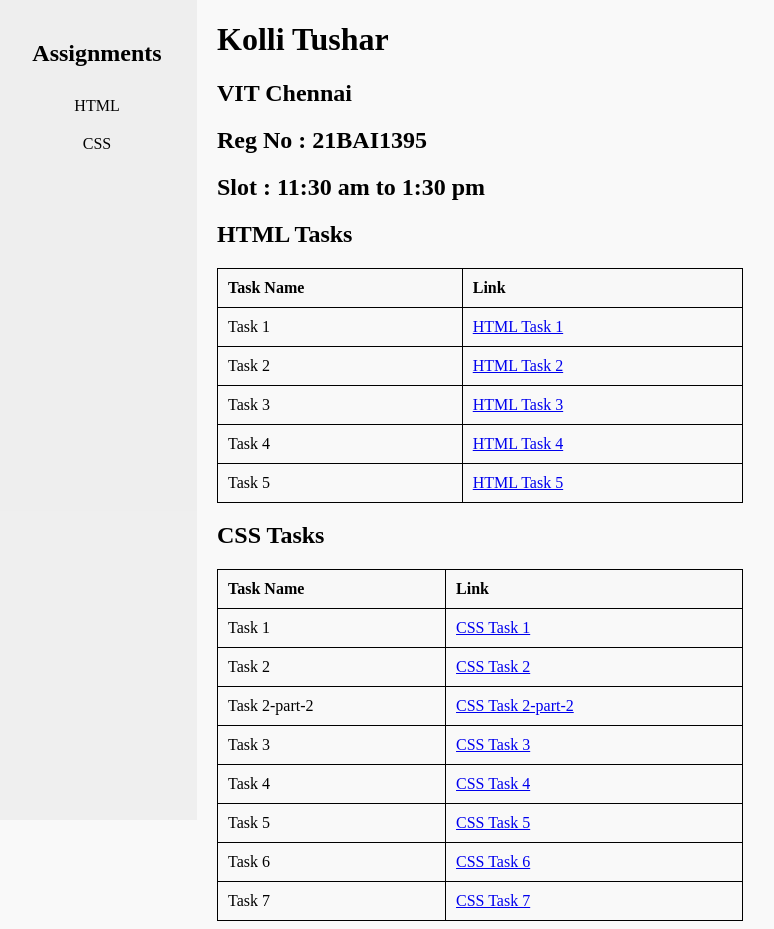
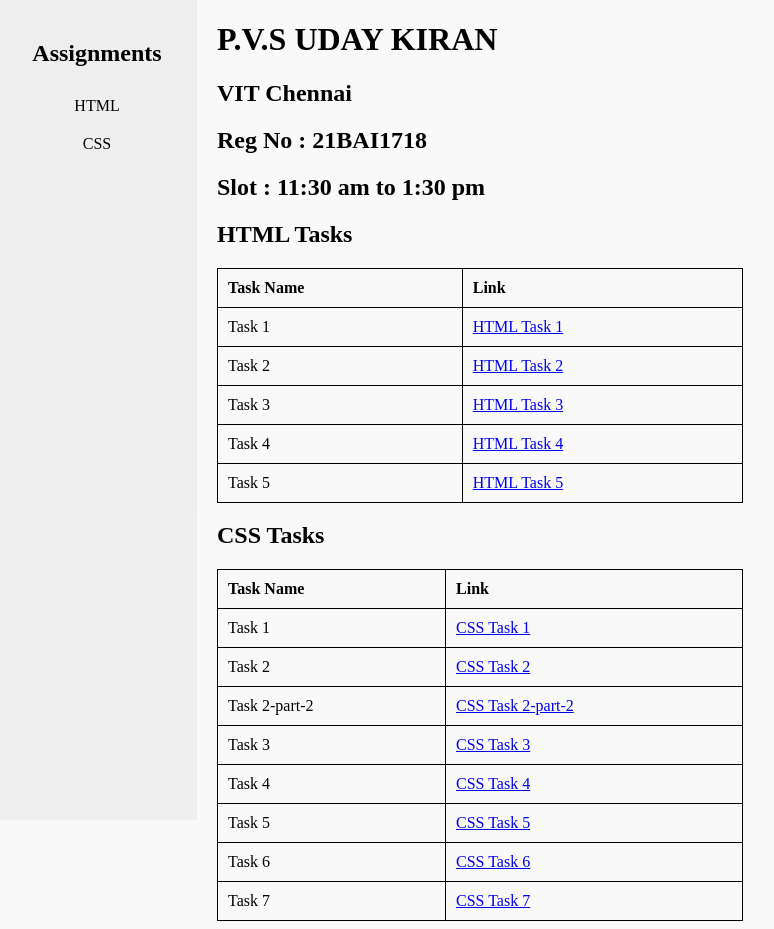
Before and after one commit to udaykiran12345566/MERN_TASK1, a plain HTML site: page index.html in a window 1280 px wide. Shown: the whole page, without its empty margins (3-777 px from the left). Drawn offline with Linux system fonts and the light colour scheme.

Commit message:
Update index.html

```diff
--- a/index.html
+++ b/index.html
@@ -74,9 +74,9 @@
     </nav>
 
     <div style="margin-left: 120px;">
-        <h1><b>Kolli Tushar</b></h1>
+        <h1><b>P.V.S UDAY KIRAN</b></h1>
         <h2>VIT Chennai</h2>
-        <h2>Reg No : 21BAI1395</h2>
+        <h2>Reg No : 21BAI1718</h2>
         <h2>Slot : 11:30 am to 1:30 pm</h2>
 
         <h2 id="html">HTML Tasks</h2>
```
